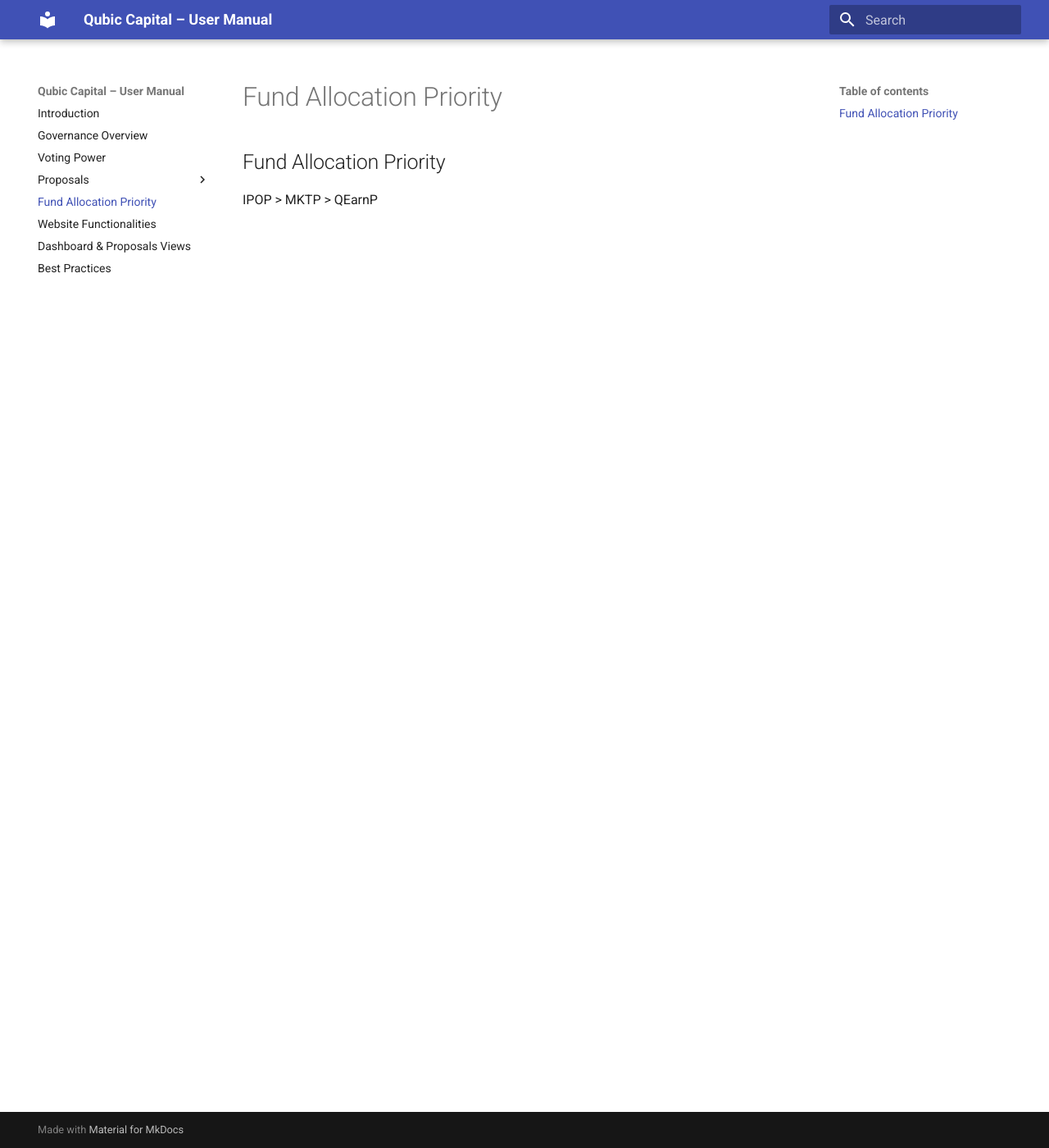
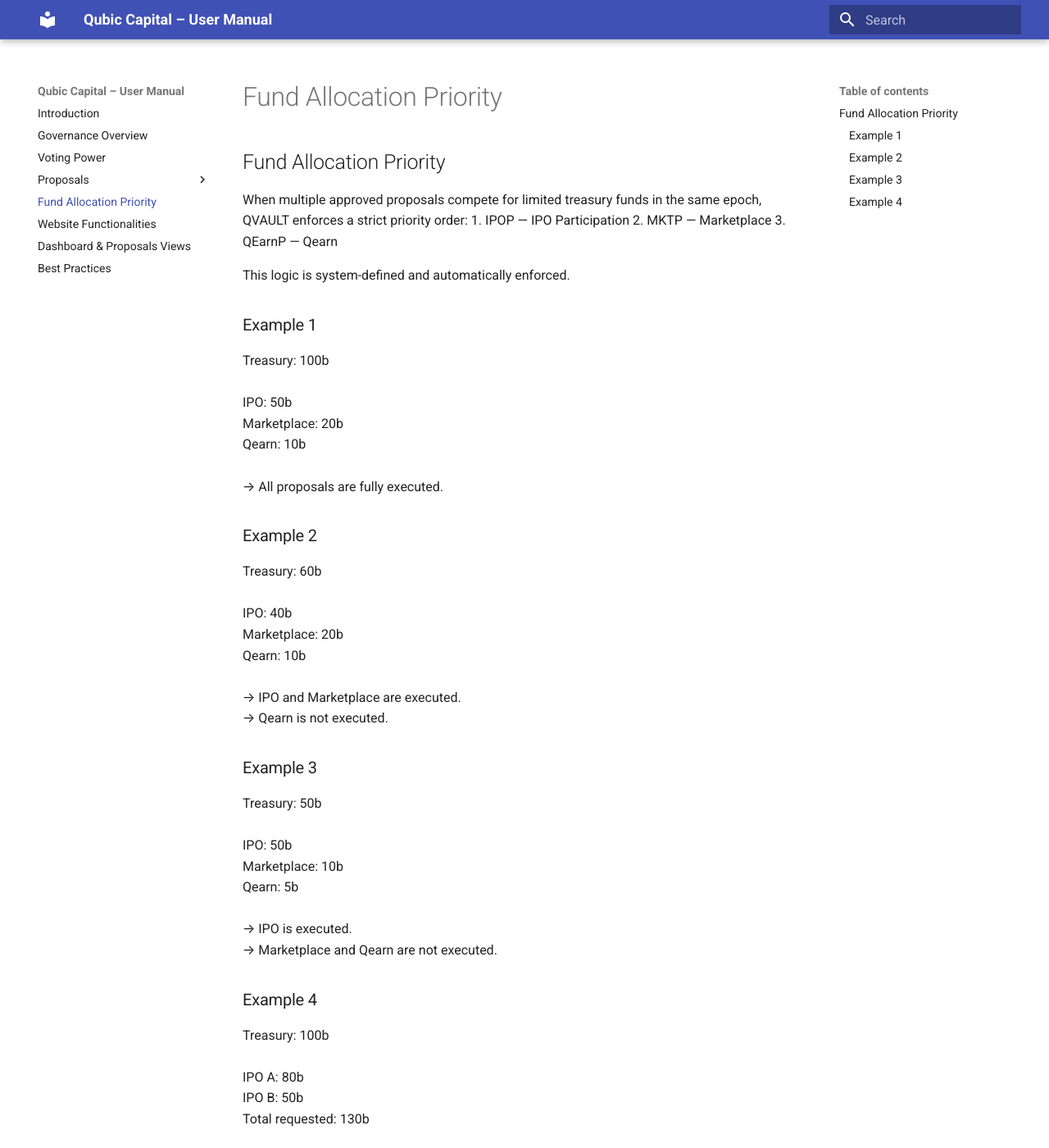
Before and after one commit to HermanToothrot10/qubic-capital-manual, an MkDocs documentation site: the page built from docs/fund-allocation-priority.md, in a window 1280 px wide and 1400 px high. Shown: the whole window at 82% size. Built offline with MkDocs 1.6.1 and Material for MkDocs 9.7.7, drawn with Linux system fonts in a browser that asks for light colours; some of the changed text lies outside the part shown.

Commit message:
Update fund-allocation-priority.md

```diff
--- a/docs/fund-allocation-priority.md
+++ b/docs/fund-allocation-priority.md
@@ -1,3 +1,42 @@
 ## Fund Allocation Priority
 
-IPOP > MKTP > QEarnP
+When multiple approved proposals compete for limited treasury funds in the same epoch, QVAULT enforces a strict priority order:
+1. IPOP — IPO Participation
+2. MKTP — Marketplace
+3. QEarnP — Qearn
+
+This logic is system-defined and automatically enforced.
+
+### Example 1
+Treasury: 100b<br><br>
+IPO: 50b<br>
+Marketplace: 20b<br>
+Qearn: 10b<br><br>
+→ All proposals are fully executed.
+
+### Example 2
+Treasury: 60b<br><br>
+IPO: 40b<br>
+Marketplace: 20b<br>
+Qearn: 10b<br><br>
+→ IPO and Marketplace are executed.<br>
+→ Qearn is not executed.
+
+### Example 3
+Treasury: 50b<br><br>
+IPO: 50b<br>
+Marketplace: 10b<br>
+Qearn: 5b<br><br>
+→ IPO is executed.<br>
+→ Marketplace and Qearn are not executed.
+
+### Example 4
+Treasury: 100b<br><br>
+IPO A: 80b<br>
+IPO B: 50b<br>
+Total requested: 130b<br><br>
+Allocation:<br>
+IPO A → (80 / 130) × 100 = 61.54b<br>
+IPO B → (50 / 130) × 100 = 38.46b<br><br>
+→ Funds are prorated across IPOs.<br>
+→ Lower-priority proposals receive no funds.
```
